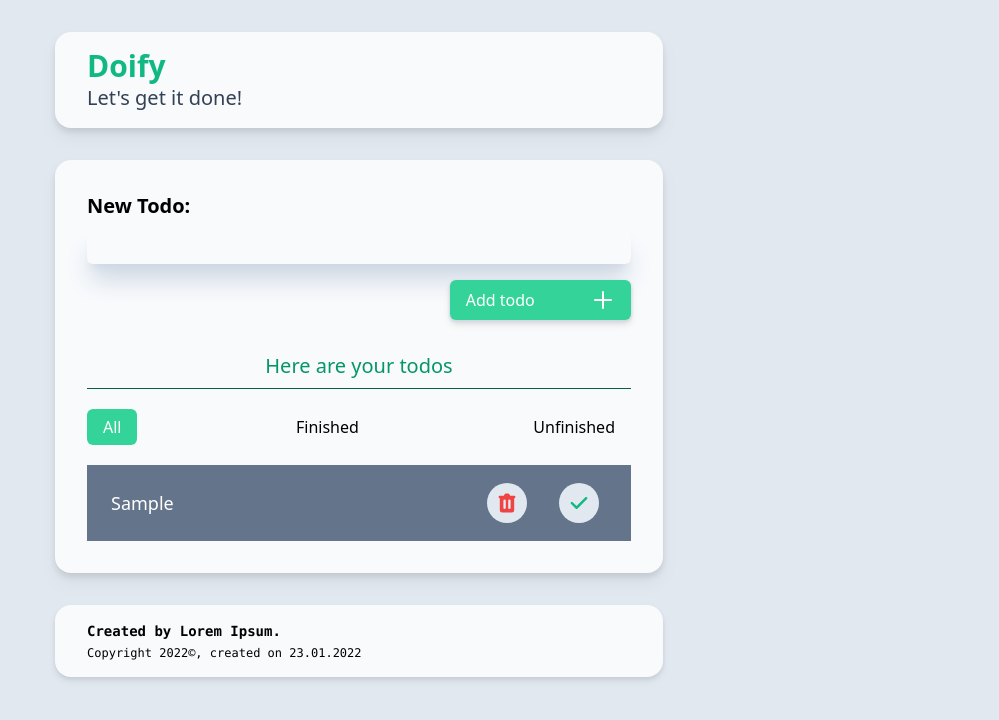
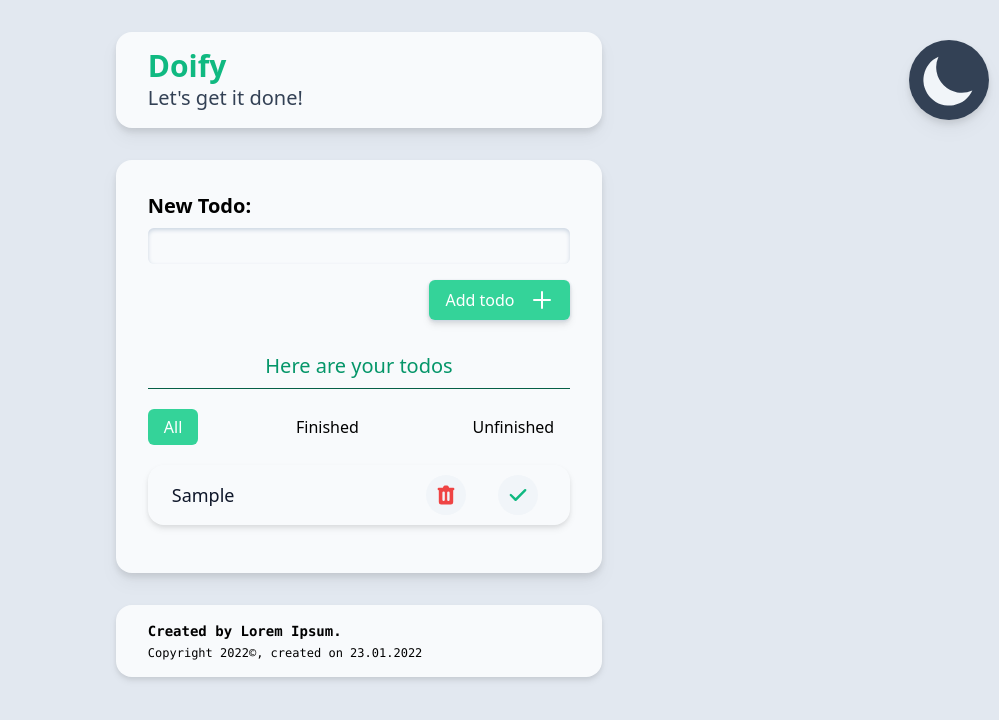
Before and after one commit to IleelI/todo-app_react, a React (Create React App) app: page / in a window 1280 px wide. Both pictures are taken after typing "Sample" into the empty fields and a click on the button "Add todo". Shown: the top 720 px of the page, without its empty margins (281-1280 px from the left). Built offline with nearby package versions, Linux system fonts and the light colour scheme.

Commit message:
Added dark mode functionality with hovering toggle button. Finished styling for all devices. Rewriten App Component as class Component instead of functional Component.

```diff
--- a/src/components/App.jsx
+++ b/src/components/App.jsx
@@ -1,18 +1,49 @@
 import React from 'react';
+import { MoonIcon } from '@heroicons/react/solid';
 import AppHeader from './AppHeader';
 import AppFooter from './AppFooter';
 import TodoMain from './TodoMain';
 
-function App() {
+class App extends React.Component {
+    constructor(props) {
+        super(props);
+        this.state = {
+            isDarkModeOn: false
+        };
+        this.toggleDarkMode = this.toggleDarkMode.bind(this);
+    }
+
+    toggleDarkMode() {
+        const { isDarkModeOn } = this.state;
+        const html = document.querySelector('html');
+        const updatedMode = !isDarkModeOn;
+        if (isDarkModeOn) {
+            html.removeAttribute('class');
+        } else {
+            html.setAttribute('class', 'dark');
+        }
+        this.setState({
+            isDarkModeOn: updatedMode
+        });
+    }
+
+    render() {
         return (
             <div className="p-8 min-h-screen">
-            <div className="w-11/12 mx-auto flex flex-col sm:w-1/2">
-                <AppHeader appName="Doify" appSlogan="Let's get it done!" />
+                <div className="relative w-11/12 mx-auto flex flex-col sm:container md:w-3/5 lg:w-2/5">
+                    <AppHeader />
                     <TodoMain />
                     <AppFooter />
+                    <button
+                        className="fixed top-10 right-2.5 p-2 bg-slate-700 text-slate-100 rounded-full drop-shadow-lg"
+                        type="button"
+                        onClick={this.toggleDarkMode}>
+                        <MoonIcon className="w-8 h-8 md:w-12 md:h-12 xl:w-16 xl:h-16" />
+                    </button>
                 </div>
             </div>
         );
     }
+}
 
 export default App;
--- a/src/components/AppFooter.jsx
+++ b/src/components/AppFooter.jsx
@@ -3,9 +3,11 @@ import PropTypes from 'prop-types';
 
 function AppFooter({ author }) {
     return (
-        <footer className="px-8 py-4 bg-slate-50 rounded-2xl drop-shadow-md">
-            <h3 className="mb-1 text-sm font-semibold font-mono">Created by {author}.</h3>
-            <h4 className="text-xs font-normal font-mono">
+        <footer className="px-8 py-4 bg-slate-50 rounded-2xl drop-shadow-md dark:bg-slate-700">
+            <h3 className="mb-1 text-sm font-semibold font-mono dark:text-slate-300">
+                Created by {author}.
+            </h3>
+            <h4 className="text-xs font-normal font-mono dark:text-slate-300">
                 Copyright 2022©, created on 23.01.2022
             </h4>
         </footer>
--- a/src/components/AppHeader.jsx
+++ b/src/components/AppHeader.jsx
@@ -3,9 +3,9 @@ import PropTypes from 'prop-types';
 
 function AppHeader({ appName, appSlogan }) {
     return (
-        <header className="mb-8 px-8 py-4 bg-slate-50 rounded-2xl drop-shadow-lg">
+        <header className="mb-8 px-8 py-4 bg-slate-50 rounded-2xl drop-shadow-lg dark:bg-slate-700">
             <h1 className="text-3xl font-bold text-emerald-500">{appName}</h1>
-            <h3 className="app__slogan text-xl text-slate-700">{appSlogan}</h3>
+            <h3 className="app__slogan text-xl text-slate-700 dark:text-slate-300">{appSlogan}</h3>
         </header>
     );
 }
--- a/src/components/TodoFilters.jsx
+++ b/src/components/TodoFilters.jsx
@@ -13,7 +13,9 @@ function TodoFilters({ currentFilter, onFilterButtonClick }) {
         <header className="mb-4 flex flex-col justify-between flex-wrap sm:flex-row">
             {Object.entries(filters).map(([filterName, filterValue]) => {
                 const selectedFilterStyle =
-                    currentFilter === filterValue ? 'bg-emerald-400 text-white' : '';
+                    currentFilter === filterValue
+                        ? 'bg-emerald-400 text-white'
+                        : 'dark:text-slate-300';
                 return (
                     <button
                         className={`my-1 px-4 py-1.5 font-medium rounded rounded-md ${selectedFilterStyle}`}
--- a/src/components/TodoForm.jsx
+++ b/src/components/TodoForm.jsx
@@ -6,7 +6,7 @@ function TodoForm({ todo: { value }, onTodoFormSubmit, onTodoInputChange }) {
     return (
         <form className="mb-8 flex flex-col sm:container sm:mx-auto" onSubmit={onTodoFormSubmit}>
             <label className="mb-4" htmlFor="todo">
-                <h3 className="mb-2 text-xl font-semibold">New Todo:</h3>
+                <h3 className="mb-2 text-xl font-semibold dark:text-slate-100">New Todo:</h3>
                 <input
                     name="todo"
                     type="text"
@@ -14,15 +14,17 @@ function TodoForm({ todo: { value }, onTodoFormSubmit, onTodoInputChange }) {
                     onChange={onTodoInputChange}
                     className="
                     w-full px-4 py-1.5 rounded-md text-base bg-slate-50
-                    shadow-inner shadow-xl shadow-slate-300
-                    focus:text-emerald-700 focus:shadow-emerald-200 outline-0"
+                    shadow-inner shadow-slate-300
+                    focus:text-emerald-700 focus:shadow-emerald-200 outline-0
+                    dark:bg-slate-600 dark:shadow-inner dark:shadow-slate-800 dark:text-slate-300 dark:focus:text-emerald-500"
                 />
             </label>
             <button
                 className="
                 w-full px-4 py-2 flex items-center self-end rounded-md bg-emerald-400 hover:bg-emerald-600 text-white
                 shadow drop-shadow-md shadow-slate-300
-                sm:container sm:w-1/3"
+                sm:container sm:w-1/3
+                dark:shadow dark:drop-shadow-md dark:shadow-slate-600"
                 type="submit"
                 value="Submit">
                 <p className="text-left flex-1">Add todo</p>
--- a/src/components/TodoItem.jsx
+++ b/src/components/TodoItem.jsx
@@ -4,14 +4,30 @@ import { TrashIcon, CheckIcon } from '@heroicons/react/solid';
 
 function TodoItem({ value, id, onFinishTodoClick, onRemoveTodoClick }) {
     return (
-        <li className="flex items-center justify-between px-4 py-4 bg-slate-500 text-neutral-50">
-            <h3 className="text-lg text-white py-2 px-2">{value}</h3>
-            <div className="flex items-center justify-between">
+        <li
+            className="
+                mb-4 px-4 py-2 bg-slate-50 text-slate-900 rounded-2xl
+                drop-shadow-md
+                flex flex-col items-start-center justify-between
+                sm:flex-row sm:items-center
+                dark:bg-slate-600 dark:text-slate-50">
+            <h3 className="mb-2 p-2 flex-1 text-lg hover:text-emerald-500 ease-in-out transition-colors sm:mb-0">
+                {value}
+            </h3>
+            <div className="flex items-center justify-evenly">
                 <button type="button" className="mx-4" onClick={() => onRemoveTodoClick(id)}>
-                    <TrashIcon className="w-10 h-10 p-2 rounded-full bg-slate-200 text-red-500" />
+                    <TrashIcon
+                        className="
+                        w-10 h-10 p-2 rounded-full text-red-500 bg-slate-100  hover:bg-slate-200
+                        ease-in transition-colors"
+                    />
                 </button>
                 <button type="button" className="mx-4" onClick={() => onFinishTodoClick(id)}>
-                    <CheckIcon className="w-10 h-10 p-2 rounded-full bg-slate-200 text-emerald-500" />
+                    <CheckIcon
+                        className="
+                        w-10 h-10 p-2 rounded-full text-emerald-500 bg-slate-100 hover:bg-slate-200
+                        ease-in transition-colors"
+                    />
                 </button>
             </div>
         </li>
--- a/src/components/TodoMain.jsx
+++ b/src/components/TodoMain.jsx
@@ -85,16 +85,20 @@ class TodoMain extends Component {
         const { todo, todos, currentFilter } = this.state;
         const resultsHeading =
             todos.length !== 0 ? (
-                <h1 className="mb-4 pb-2 border-b border-emerald-800 text-emerald-600 text-xl font-medium text-center">
+                <h1
+                    className="mb-4 pb-2 border-b border-emerald-800 text-emerald-600 text-xl font-medium text-center
+                    dark:border-emerald-400 dark:text-emerald-500">
                     Here are your todos
                 </h1>
             ) : (
-                <h1 className="mb-4 pb-2 border-b border-emerald-800 text-slate-700 text-xl font-medium text-center">
+                <h1
+                    className="mb-4 pb-2 border-b border-emerald-800 text-slate-700 text-xl font-medium text-center
+                    dark:border-emerald-400 dark:text-slate-200">
                     Todo list is empty
                 </h1>
             );
         return (
-            <main className="mb-8 p-8 rounded-2xl bg-slate-50 drop-shadow-lg">
+            <main className="mb-8 p-8 rounded-2xl bg-slate-50 drop-shadow-lg dark:bg-slate-700">
                 <TodoForm
                     todo={todo}
                     onTodoInputChange={this.handleTodoInputChange}
```
Lines whose indentation alone changed are shown as unchanged.
